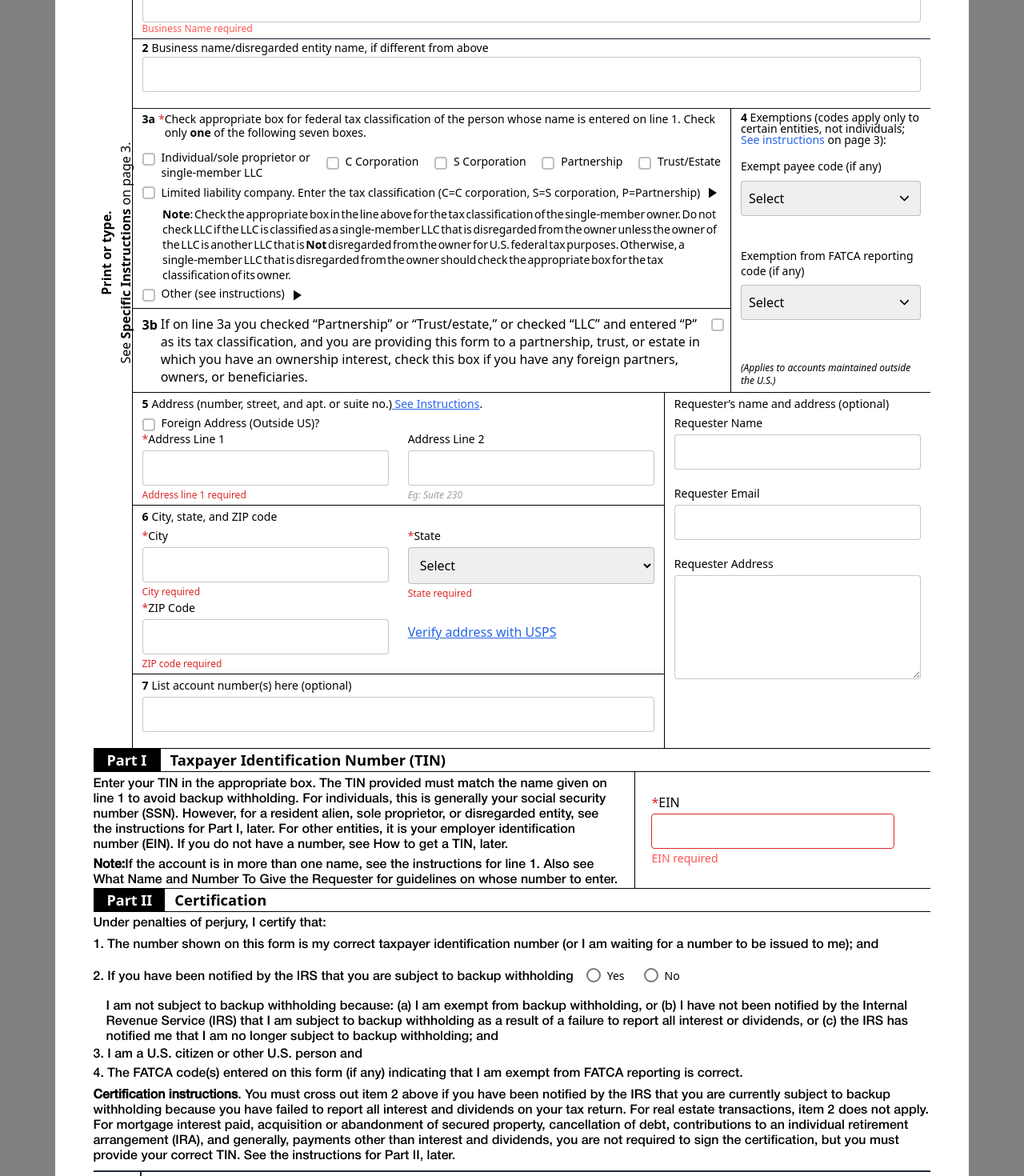
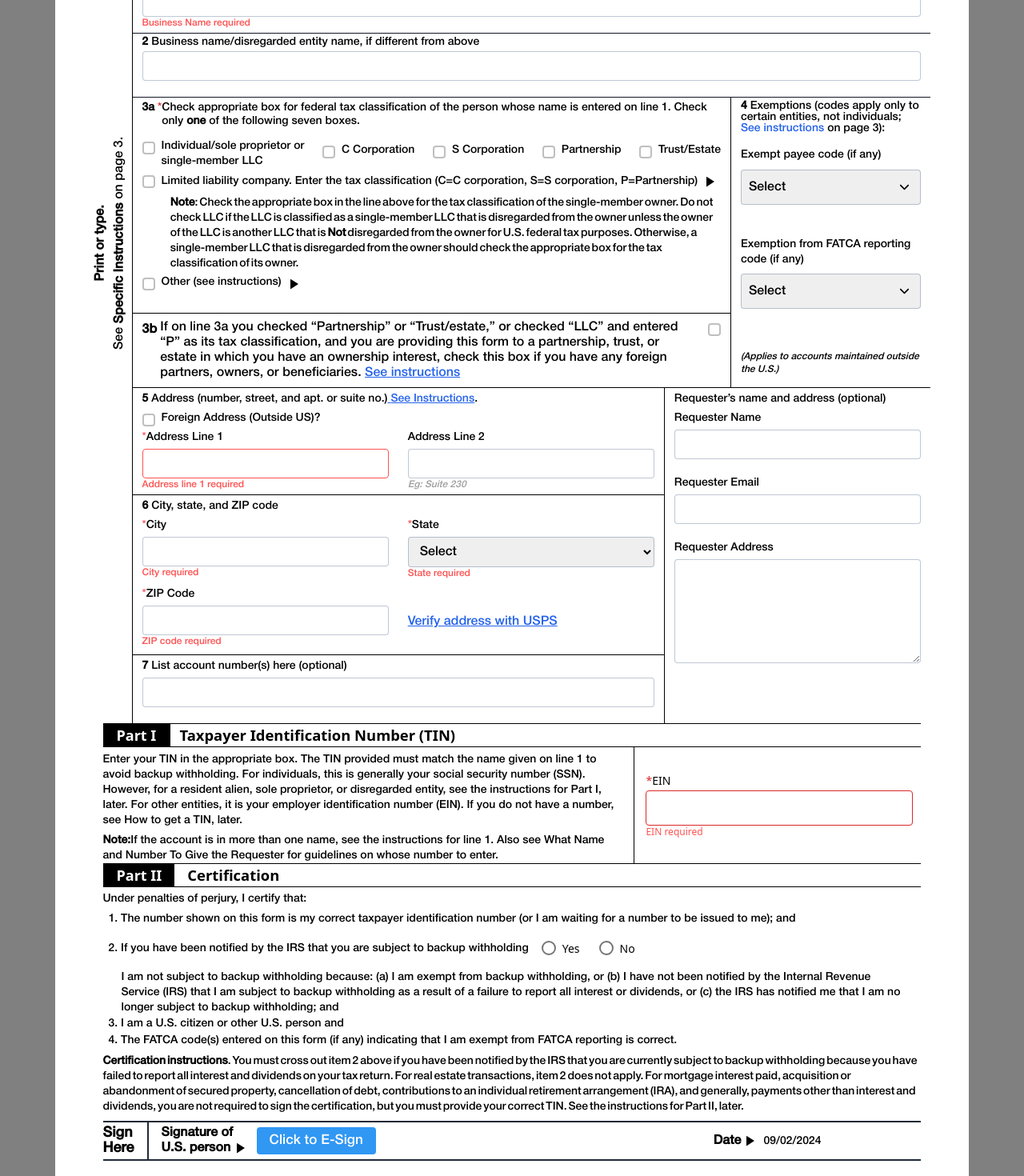
Before and after one commit to vikramkumartejani/taxbandits, a Next.js app: page / in a window 1280 px wide. Shown: the part 320-1790 px from the top of the page at 80% size. Built offline with nearby package versions, Linux system fonts and the light colour scheme.

Commit message:
styling fix

```diff
--- a/app/components/Certification.tsx
+++ b/app/components/Certification.tsx
@@ -2,22 +2,23 @@ import React from "react";
 
 const Certification = () => {
   return (
-    <div>
+    <div className="px-[12px]">
       <div className="border-l border-y border-r-0 border-black flex items-center gap-3">
         <h3 className="bg-black text-lg px-4 text-white font-bold">Part II</h3>
-        <div className="font-bold text-[1.15rem]">Certification</div>
+        <div className="font-bold text-[1.15rem] ps-1">Certification</div>
       </div>
-      <p className="text-base font-normal font-helveticaLight leading-[21px] py-1">
+      <p className="text-[14px] font-[500] font-helveticaLight leading-[21px] py-1">
         Under penalties of perjury, I certify that:{" "}
       </p>
-      <p className="text-base font-normal font-helveticaLight text-black">
+      <div className="ps-[7px]">
+        <p className="text-[14px] font-[500] font-helveticaLight text-black">
           1. The number shown on this form is my correct taxpayer identification
           number (or I am waiting for a number to be issued to me); and{" "}
         </p>
         <div className="py-4 flex">
-        <p className="text-base font-normal font-helveticaLight text-black">
-          2. If you have been notified by the IRS that you are subject to backup
-          withholding
+          <p className="text-[14px] font-[500] font-helveticaLight text-black">
+            2. If you have been notified by the IRS that you are subject to
+            backup withholding
           </p>
           <div className="pl-4">
             <form className="flex items-center gap-6">
@@ -46,21 +47,26 @@ const Certification = () => {
             </form>
           </div>
         </div>
-      <p className="text-base font-normal font-helveticaLight text-black pl-4 leading-[19px] pr-4">
+        <p className="text-[14px] font-[500] font-helveticaLight text-black pl-4 leading-[19px] pr-4">
           I am not subject to backup withholding because: (a) I am exempt from
           backup withholding, or (b) I have not been notified by the Internal
           Revenue Service (IRS) that I am subject to backup withholding as a
-        result of a failure to report all interest or dividends, or (c) the IRS
-        has notified me that I am no longer subject to backup withholding; and
+          result of a failure to report all interest or dividends, or (c) the
+          IRS has notified me that I am no longer subject to backup withholding;
+          and
         </p>
-      <p className="text-base font-normal font-helveticaLight text-black">
+        <p className="text-[14px] font-[500] font-helveticaLight text-black">
           3. I am a U.S. citizen or other U.S. person and
         </p>
-      <p className="text-base font-normal font-helveticaLight text-black">
-        4. The FATCA code(s) entered on this form (if any) indicating that I am
-        exempt from FATCA reporting is correct.{" "}
+        <p className="text-[14px] font-[500] font-helveticaLight text-black">
+          4. The FATCA code(s) entered on this form (if any) indicating that I
+          am exempt from FATCA reporting is correct.{" "}
         </p>
-      <p className="mt-1.5 text-base font-normal font-helveticaLight text-black leading-[19px]">
+      </div>
+      <p
+        className="mt-1.5 text-[14px] font-[500] font-helveticaLight text-black leading-[19px] pe-1"
+        style={{ wordSpacing: "-2px" }}
+      >
         <span className="font-bold">Certification instructions</span>. You must
         cross out item 2 above if you have been notified by the IRS that you are
         currently subject to backup withholding because you have failed to
--- a/app/components/FormFirstSection.tsx
+++ b/app/components/FormFirstSection.tsx
@@ -5,7 +5,7 @@ const FormFirstSection = () => {
   return (
     <>
       <div className="col-span-6 lg:col-span-4 px-[12px] py-[8px]">
-        <div className="text-sm mb-1 leading-none font-HelveticaNeue font-[500]">
+        <div className="text-sm mb-1 leading-none font-helveticaLight font-[500]">
           <span className="text-[#ff5252]">*</span>Type of TIN
         </div>
         <div className="relative">
@@ -57,7 +57,7 @@ const FormFirstSection = () => {
         </div>
       </div>
 
-      <div className="col-span-6 lg:col-span-4 px-[12px] py-[8px] font-HelveticaNeue font-[500]">
+      <div className="col-span-6 lg:col-span-4 px-[12px] py-[8px] font-helveticaLight font-[500]">
         <div className="text-sm mb-1 leading-none">
           <span className="text-[#ff5252]">*</span>EIN
         </div>
@@ -77,7 +77,7 @@ const FormFirstSection = () => {
         </div>
       </div>
 
-      <div className="col-span-6 lg:col-span-4 px-[12px] py-[8px] font-HelveticaNeue font-[500]">
+      <div className="col-span-6 lg:col-span-4 px-[12px] py-[8px] font-helveticaLight font-[500]">
         <div className="text-sm mb-1 leading-none">Email Address</div>
         <div className="form-floating mt-1">
           <input
@@ -90,7 +90,7 @@ const FormFirstSection = () => {
         </div>
       </div>
 
-      <div className="col-span-12 px-[12px] font-HelveticaNeue font-[500]">
+      <div className="col-span-12 px-[12px] font-helveticaLight font-[500]">
         <div className="text-sm mb-1 leading-none flex items-center">
           <span className="font-bold pe-1">1</span>
           <span className="text-[#ff5252]">*</span>
@@ -101,7 +101,7 @@ const FormFirstSection = () => {
         </div>
       </div>
 
-      <div className="col-span-12 border-b border-gray-900 px-[12px] font-HelveticaNeue font-[500]">
+      <div className="col-span-12 border-b border-gray-900 px-[12px] font-helveticaLight font-[500]">
         <div className="form-floating error">
           <input
             type="text"
@@ -116,7 +116,7 @@ const FormFirstSection = () => {
         </div>
       </div>
 
-      <div className="col-span-12 px-[12px] pt-1 border-b border-gray-900 font-HelveticaNeue font-[500]">
+      <div className="col-span-12 px-[12px] pt-1 border-b border-gray-900 font-helveticaLight font-[500]">
         <div className="relative">
           <div className="text-sm leading-none text-black mb-1">
             <span className="font-bold pe-1">2</span>
--- a/app/components/FormSecondSection.tsx
+++ b/app/components/FormSecondSection.tsx
@@ -122,7 +122,7 @@ const FormSecondSection = () => {
           </div>
 
           <div
-            className="text-dark pl-[1.6rem] leading-[19px] text-[14px] mt-2"
+            className="text-dark pl-[2.2rem] leading-[19px] text-[14px] mt-2"
             style={{ wordSpacing: "-2px" }}
           >
             <b>Note</b>: Check the appropriate box in the line above for the tax
@@ -143,7 +143,10 @@ const FormSecondSection = () => {
               id="Others"
               value="Others"
             />
-            <label className="text-dark pl-2 pr-2 text-sm" htmlFor="Others">
+            <label
+              className="text-dark pl-2 pr-2 text-sm pb-[20px]"
+              htmlFor="Others"
+            >
               Other (see instructions)
             </label>
             <IoMdPlay className="mt-1" />
@@ -154,16 +157,23 @@ const FormSecondSection = () => {
           <div className="flex">
             <span className="pr-1 font-bold">3b</span>
             <label
-              className="text-dark leading-snug cursor-pointer"
+              className="text-dark leading-[19px] cursor-pointer pe-[13px]"
               htmlFor="beneficiariesCheckbox"
             >
               If on line 3a you checked “Partnership” or “Trust/estate,” or
               checked “LLC” and entered “P” as its tax classification, and you
               are providing this form to a partnership, trust, or estate in
               which you have an ownership interest, check this box if you have
-              any foreign partners, owners, or beneficiaries.
+              any foreign partners, owners, or beneficiaries.{" "}
+              <a
+                href="https://www.irs.gov/pub/irs-pdf/iw9.pdf"
+                target="_blank"
+                className="inline-block text-blue-600 underline"
+              >
+                See instructions
+              </a>
             </label>
-            <span className="w-[20px]">
+            <span className="w-[30px]">
               <input
                 className="form-checkbox ml-2 mt-0 cursor-pointer"
                 type="checkbox"
--- a/app/components/FormSection.tsx
+++ b/app/components/FormSection.tsx
@@ -9,7 +9,7 @@ const FormSection = () => {
   return (
     <div>
       <div className="relative">
-        <div className="absolute left-[-110px] top-[40%] text-[16px] font-HelveticaNeue">
+        <div className="absolute left-[-113px] top-[40%] text-[16px] font-helveticaLight">
           <p className="rotate-[-90deg] w-fit text-center">
             <b>Print or type.</b>
             <br />
@@ -18,7 +18,7 @@ const FormSection = () => {
         </div>
         <div className="grid grid-cols-12 border-l border-l-black ms-[3rem]">
           <FormFirstSection />
-          <div className="col-span-12 font-HelveticaNeue font-[500]">
+          <div className="col-span-12 font-helveticaLight font-[500]">
             <div className="flex flex-col lg:flex-row">
               <FormSecondSection />
             </div>
@@ -29,7 +29,7 @@ const FormSection = () => {
         </div>
       </div>
       <div>
-        <TaxpayerIdentificationNumber/>
+        <TaxpayerIdentificationNumber />
         <Certification />
       </div>
     </div>
--- a/app/components/FormThirdSection.tsx
+++ b/app/components/FormThirdSection.tsx
@@ -18,7 +18,7 @@ const FormThirdSection = () => {
             </a>
             .
           </div>
-          <div className="flex items-center cursor-pointer">
+          <div className="flex items-center cursor-pointer mb-1">
             <input
               type="checkbox"
               name="IsForeignAddress"
@@ -37,16 +37,16 @@ const FormThirdSection = () => {
         <div className="grid grid-cols-1 lg:grid-cols-2">
           <div className="px-[12px]">
             <div className="text-sm mb-1">
-              <span className="text-red-600">*</span>Address Line 1
+              <span className="text-[#ff5252]">*</span>Address Line 1
             </div>
             <div className="mb-1">
               <input
                 type="text"
                 id="address1"
                 name="address1"
-                className="form-control rounded border border-[#45618559] w-full h-full p-[10px]"
+                className="form-control rounded border border-[#ff5252] w-full h-full p-[10px]"
               />
-              <div className="text-red-600 text-xs mt-1">
+              <div className="text-[#ff5252] font-[400] text-xs">
                 Address line 1 required
               </div>
             </div>
@@ -60,9 +60,7 @@ const FormThirdSection = () => {
                 name="address2"
                 className="form-control rounded border border-[#45618559] w-full h-full p-[10px]"
               />
-              <div className="text-[#9e9e9e] text-xs mt-1 italic">
-                Eg: Suite 230
-              </div>
+              <div className="text-[#9e9e9e] text-xs italic">Eg: Suite 230</div>
             </div>
           </div>
         </div>
@@ -72,9 +70,9 @@ const FormThirdSection = () => {
             City, state, and ZIP code
           </div>
           <div className="grid grid-cols-1 lg:grid-cols-2">
-            <div className="px-[12px]">
+            <div className="px-[12px] mb-[.5rem]">
               <div className="text-sm mb-1">
-                <span className="text-red-600">*</span>City
+                <span className="text-[#ff5252]">*</span>City
               </div>
               <div>
                 <input
@@ -83,12 +81,12 @@ const FormThirdSection = () => {
                   name="city"
                   className="form-control rounded border border-[#45618559] w-full h-full p-[10px]"
                 />
-                <div className="text-red-600 text-xs mt-1">City required</div>
+                <div className="text-[#ff5252] text-xs">City required</div>
               </div>
             </div>
-            <div className="px-[12px]">
+            <div className="px-[12px] mb-[.5rem]">
               <div className="text-sm mb-1">
-                <span className="text-red-600">*</span>State
+                <span className="text-[#ff5252]">*</span>State
               </div>
               <div>
                 <select
@@ -99,26 +97,24 @@ const FormThirdSection = () => {
                   <option value="">Select</option>
                   {/* Add state options here */}
                 </select>
-                <div className="text-red-600 text-xs mt-1">State required</div>
+                <div className="text-[#ff5252] text-xs">State required</div>
               </div>
             </div>
-            <div className="px-[12px]">
+            <div className="px-[12px] mb-[.5rem]">
               <div className="text-sm mb-1">
-                <span className="text-red-600">*</span>ZIP Code
+                <span className="text-[#ff5252]">*</span>ZIP Code
               </div>
-              <div className="mb-[4px]">
+              <div className="">
                 <input
                   type="text"
                   id="zipCode"
                   name="zipCode"
                   className="form-control rounded border border-[#45618559] w-full h-full p-[10px]"
                 />
-                <div className="text-red-600 text-xs mt-1">
-                  ZIP code required
-                </div>
+                <div className="text-[#ff5252] text-xs">ZIP code required</div>
               </div>
             </div>
-            <div className="lg:mt-4 -mt-2 lg:mb-0 mb-1 pt-3 px-[12px]">
+            <div className="lg:mt-4 -mt-2 lg:mb-0 mb-[.5rem] pt-4 px-[12px]">
               <a href="#" className="text-blue-600 underline cursor-pointer">
                 Verify address with USPS
               </a>
@@ -137,7 +133,9 @@ const FormThirdSection = () => {
               name="accountNo"
               className="form-control rounded border border-[#45618559] w-full h-full p-[10px]"
             />
-            <div className="text-red-600 text-xs mt-1 invisible">required</div>
+            <div className="text-[#ff5252] text-xs mt-1 invisible">
+              required
+            </div>
           </div>
         </div>
       </div>
@@ -154,7 +152,7 @@ const FormThirdSection = () => {
             name="businessName"
             className="form-control rounded border border-[#45618559] w-full h-full p-[10px]"
           />
-          <div className="text-red-600 text-xs mt-1 invisible">
+          <div className="text-[#ff5252] text-xs mt-1 invisible">
             businessName
           </div>
         </div>
@@ -166,7 +164,7 @@ const FormThirdSection = () => {
             name="email"
             className="form-control rounded border border-[#45618559] w-full h-full p-[10px]"
           />
-          <div className="text-red-600 text-xs mt-1 invisible">
+          <div className="text-[#ff5252] text-xs mt-1 invisible">
             Email required
           </div>
         </div>
--- a/app/components/Header.tsx
+++ b/app/components/Header.tsx
@@ -6,7 +6,10 @@ const Header = () => {
       <div className="max-w-[25%] xl:max-w-[16%] w-full border-r-2 border-black">
         <h1 className="text-[16px] font-helveticaLight font-medium">
           Form
-          <span className="text-[36px] font-bold font-helvetica"> W-9</span>
+          <span className="text-[36px] font-bold font-helvetica ms-[-5px]">
+            {" "}
+            W-9
+          </span>
         </h1>
         <h4 className="text-[14px] leading-[17px] font-medium">
           (Rev. March 2024)
--- a/app/components/SIgnHere.tsx
+++ b/app/components/SIgnHere.tsx
@@ -3,11 +3,11 @@ import { IoMdPlay } from "react-icons/io";
 
 const SIgnHere = () => {
   return (
-    <div className="col-span-12 mt-2 font-HelveticaNeue ">
+    <div className="col-span-12 mt-2 font-helveticaLight px-[12px]">
       <div className="border-2 border-gray-800 border-l-0 border-r-0 flex items-center justify-between">
         <div className="flex items-center">
           <div
-            className="text-[18px] font-bold font-HelveticaNeue pr-[16px] w-auto leading-[19px] py-1"
+            className="text-[18px] font-bold font-helveticaLight pr-[16px] w-auto leading-[19px] py-1"
             id="scrollToBottom"
           >
             Sign
@@ -21,7 +21,7 @@ const SIgnHere = () => {
           </div>
           <div className="pl-3 w-full md:w-1/2 mr-2 xl:mr-0">
             <button
-              className="bg-[#3097f3] text-white rounded px-[16px] py-1 text-[17px] font-[500] ms-auto"
+              className="bg-[#3097f3] text-white rounded px-[16px] py-1 text-[17.1px] font-[500] ms-auto"
               data-bs-toggle="modal"
               data-bs-target="#newesign"
               id="esignfocus"
@@ -42,7 +42,7 @@ const SIgnHere = () => {
           <div className="ml-auto">
             <input
               type="text"
-              className="border-0 bg-white text-[16.1px] pl-2 text-sm"
+              className="border-0 bg-white text-[16.4px] pl-2 text-sm"
               id="floatingInput"
               placeholder="name"
               disabled
--- a/app/components/TaxpayerIdentificationNumber.tsx
+++ b/app/components/TaxpayerIdentificationNumber.tsx
@@ -2,7 +2,7 @@ import React from "react";
 
 const TaxpayerIdentificationNumber = () => {
   return (
-    <div>
+    <div className="px-[12px]">
       <div className="border-l border-y border-r-0 border-black flex items-center gap-3">
         <h3 className="bg-black text-lg px-4 text-white font-bold w-[83px]">
           Part I
@@ -11,9 +11,9 @@ const TaxpayerIdentificationNumber = () => {
           Taxpayer Identification Number (TIN)
         </div>
       </div>
-      <div className="flex items-center gap-1">
+      <div className="flex items-center">
         <div className="border-r border-black w-[65%] pr-[20px]">
-          <p className="mt-1.5 text-base font-normal font-helveticaLight text-black leading-[19px]">
+          <p className="mt-1.5 text-sm font-[500] font-helveticaLight text-black leading-[19px]">
             Enter your TIN in the appropriate box. The TIN provided must match
             the name given on line 1 to avoid backup withholding. For
             individuals, this is generally your social security number (SSN).
@@ -22,7 +22,7 @@ const TaxpayerIdentificationNumber = () => {
             it is your employer identification number (EIN). If you do not have
             a number, see How to get a TIN, later.
           </p>
-          <p className="mt-1.5 text-base font-normal font-helveticaLight text-black leading-[19px]">
+          <p className="mt-1.5 text-sm font-[500] font-helveticaLight text-black leading-[19px]">
             <span className="font-bold">Note:</span>
             If the account is in more than one name, see the instructions for
             line 1. Also see What Name and Number To Give the Requester for
@@ -31,8 +31,8 @@ const TaxpayerIdentificationNumber = () => {
         </div>
         <div className="pl-1 w-[35%]">
           <div className="w-full">
-            <div className="px-[12px] w-full">
-              <div className="text-base font-medium mb-0.5">
+            <div className="px-[10px] w-full">
+              <div className="text-[14px] font-medium mb-0.5">
                 <span className="text-red-600">*</span>EIN
               </div>
               <div className="w-full">
@@ -40,9 +40,11 @@ const TaxpayerIdentificationNumber = () => {
                   type="text"
                   id="city"
                   name="city"
-                  className="form-control rounded border border-red-600 outline-[#3097f3] w-[90%] h-full p-[10px]"
+                  className="form-control rounded border border-red-600 outline-[#3097f3] w-[95%] h-full p-[10px] w-full"
                 />
-                <div className="text-[#ff5252] text-sm mt-0.5 font-medium">EIN required</div>
+                <div className="text-[#ff5252] text-xs font-[400]">
+                  EIN required
+                </div>
               </div>
             </div>
           </div>
--- a/app/page.tsx
+++ b/app/page.tsx
@@ -1,6 +1,5 @@
 import Header from "./components/Header";
 import FormSection from "./components/FormSection";
-import SIgnHere from "./components/SIgnHere";
 import SIgnHere from "./components/SIgnHere";
 
 export default function Home() {
@@ -11,7 +10,7 @@ export default function Home() {
         <FormSection />
         <SIgnHere />
       </div>
-      <div className="text-center my-[1.5rem] font-HelveticaNeue">
+      <div className="text-center mt-[1.5rem] font-helveticaLight">
         <a className="rounded text-[1.15rem] text-white bg-[#f26d21] px-4 py- w-[93.4px] h-[45.2px] flex items-center justify-center font-[500] shadow-md mx-auto">
           Done
         </a>
```
Lines whose indentation alone changed are shown as unchanged.
